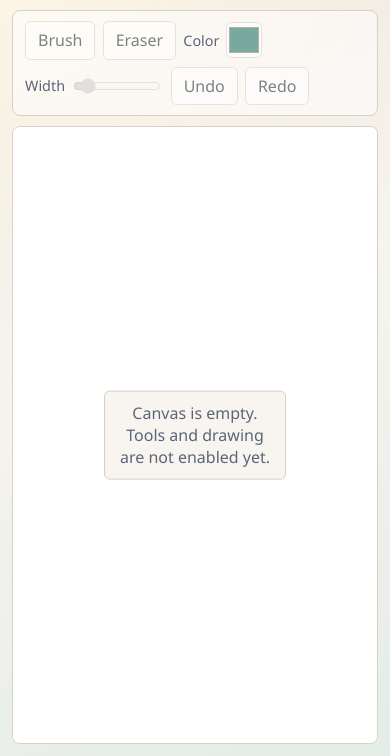
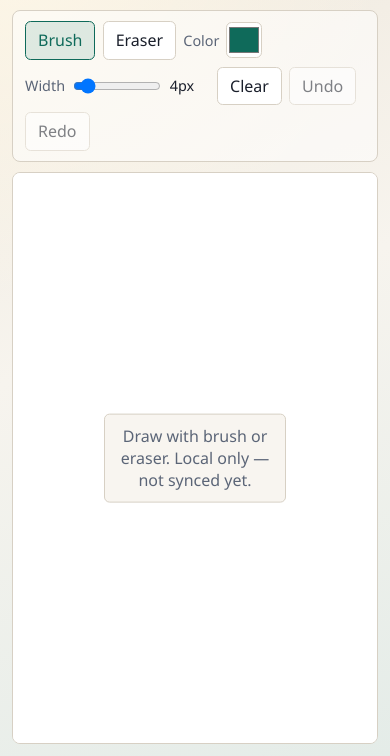
Before and after one commit to Venkat-Kolasani/Loomline, a website built with Vite: page client/index.html in a window 390 px wide. Shown: the part 88-844 px from the top of the page. Built offline with nearby package versions, Linux system fonts and the light colour scheme; files whose address does not match are found by name.

Commit message:
feat(canvas): add local pointer drawing tools

```diff
--- a/client/index.html
+++ b/client/index.html
@@ -24,54 +24,53 @@
         aria-label="Drawing tools"
         aria-controls="live-canvas"
       >
-        <button type="button" id="tool-brush" disabled>Brush</button>
-        <button type="button" id="tool-eraser" disabled>Eraser</button>
+        <button
+          type="button"
+          id="tool-brush"
+          class="is-active"
+          aria-pressed="true"
+        >
+          Brush
+        </button>
+        <button type="button" id="tool-eraser" aria-pressed="false">
+          Eraser
+        </button>
         <label class="field">
           <span>Color</span>
-          <input
-            id="tool-color"
-            type="color"
-            value="#0f6a5a"
-            disabled
-            aria-disabled="true"
-          />
+          <input id="tool-color" type="color" value="#0f6a5a" />
         </label>
         <label class="field">
           <span>Width</span>
-          <input
-            id="tool-width"
-            type="range"
-            min="1"
-            max="32"
-            value="4"
-            disabled
-            aria-disabled="true"
-          />
+          <input id="tool-width" type="range" min="1" max="32" value="4" />
+          <span id="tool-width-value" class="width-value">4px</span>
         </label>
-        <button type="button" id="tool-undo" disabled>Undo</button>
-        <button type="button" id="tool-redo" disabled>Redo</button>
+        <button type="button" id="tool-clear">Clear</button>
+        <button type="button" id="tool-undo" disabled title="Server undo comes later">
+          Undo
+        </button>
+        <button type="button" id="tool-redo" disabled title="Server redo comes later">
+          Redo
+        </button>
       </div>
 
-      <section
-        class="stage-wrap"
-        aria-label="Drawing surface"
-      >
+      <section class="stage-wrap" aria-label="Drawing surface">
         <div id="canvas-stage" class="canvas-stage">
           <canvas
             id="committed-canvas"
             width="1"
             height="1"
-            aria-label="Committed drawing layer"
+            aria-hidden="true"
           ></canvas>
           <canvas
             id="live-canvas"
             width="1"
             height="1"
-            aria-label="Live stroke overlay"
+            tabindex="0"
+            aria-label="Drawing canvas. Use brush or eraser to draw."
           ></canvas>
         </div>
         <p id="empty-state" class="empty-state">
-          Canvas is empty. Tools and drawing are not enabled yet.
+          Draw with brush or eraser. Local only — not synced yet.
         </p>
       </section>
     </div>
--- /dev/null
+++ b/client/src/canvas/local-drawing.ts
@@ -0,0 +1,202 @@
+import type { CanvasBackingSize } from "./sizing";
+import { clientToCssPoint } from "./sizing";
+import { appendFilteredPoint } from "./points";
+import {
+  paintStroke,
+  paintStrokes,
+  type DrawingTool,
+  type Stroke,
+} from "./stroke";
+import type { LayeredCanvasSurface } from "./layers";
+
+export interface LocalDrawingOptions {
+  surface: LayeredCanvasSurface;
+  liveCanvas: HTMLCanvasElement;
+  minPointDistance?: number;
+  onStrokesChanged?: (hasInk: boolean) => void;
+}
+
+/**
+ * Local-only pointer drawing. Finished strokes live on the committed layer;
+ * the in-progress stroke paints on the live overlay. No networking.
+ */
+export class LocalDrawingController {
+  private readonly surface: LayeredCanvasSurface;
+  private readonly liveCanvas: HTMLCanvasElement;
+  private readonly minPointDistance: number;
+  private readonly onStrokesChanged?: (hasInk: boolean) => void;
+
+  private completed: Stroke[] = [];
+  private active: Stroke | null = null;
+  private drawing = false;
+  private activePointerId: number | null = null;
+
+  private tool: DrawingTool = "brush";
+  private color = "#0f6a5a";
+  private width = 4;
+
+  constructor(options: LocalDrawingOptions) {
+    this.surface = options.surface;
+    this.liveCanvas = options.liveCanvas;
+    this.minPointDistance = options.minPointDistance ?? 1.5;
+    this.onStrokesChanged = options.onStrokesChanged;
+
+    this.liveCanvas.addEventListener("pointerdown", this.onPointerDown);
+    this.liveCanvas.addEventListener("pointermove", this.onPointerMove);
+    this.liveCanvas.addEventListener("pointerup", this.onPointerUp);
+    this.liveCanvas.addEventListener("pointercancel", this.onPointerUp);
+    this.liveCanvas.addEventListener("lostpointercapture", this.onLostCapture);
+  }
+
+  getPainters(): {
+    paintCommitted: (
+      ctx: CanvasRenderingContext2D,
+      size: CanvasBackingSize,
+    ) => void;
+    paintLive: (
+      ctx: CanvasRenderingContext2D,
+      size: CanvasBackingSize,
+    ) => void;
+  } {
+    return {
+      paintCommitted: (ctx) => {
+        paintStrokes(ctx, this.completed);
+      },
+      paintLive: (ctx) => {
+        if (this.active) {
+          paintStroke(ctx, this.active, "preview");
+        }
+      },
+    };
+  }
+
+  setTool(tool: DrawingTool): void {
+    this.tool = tool;
+  }
+
+  setColor(color: string): void {
+    this.color = color;
+  }
+
+  setWidth(width: number): void {
+    const next = Math.min(32, Math.max(1, Math.round(width)));
+    this.width = next;
+  }
+
+  getTool(): DrawingTool {
+    return this.tool;
+  }
+
+  clearLocal(): void {
+    this.completed = [];
+    this.active = null;
+    this.drawing = false;
+    this.activePointerId = null;
+    this.surface.markAllDirty();
+    this.notify();
+  }
+
+  hasInk(): boolean {
+    return this.completed.length > 0 || this.active !== null;
+  }
+
+  destroy(): void {
+    this.liveCanvas.removeEventListener("pointerdown", this.onPointerDown);
+    this.liveCanvas.removeEventListener("pointermove", this.onPointerMove);
+    this.liveCanvas.removeEventListener("pointerup", this.onPointerUp);
+    this.liveCanvas.removeEventListener("pointercancel", this.onPointerUp);
+    this.liveCanvas.removeEventListener("lostpointercapture", this.onLostCapture);
+  }
+
+  private readonly onPointerDown = (event: PointerEvent): void => {
+    if (event.button !== 0 && event.pointerType === "mouse") {
+      return;
+    }
+    if (this.drawing) {
+      return;
+    }
+
+    event.preventDefault();
+    try {
+      this.liveCanvas.setPointerCapture(event.pointerId);
+    } catch {
+      // Some environments reject capture for non-trusted events; drawing still works on-target.
+    }
+    this.drawing = true;
+    this.activePointerId = event.pointerId;
+
+    const point = this.toCanvasPoint(event);
+    this.active = {
+      tool: this.tool,
+      color: this.color,
+      width: this.width,
+      points: [point],
+    };
+    this.surface.markDirty("live");
+    this.notify();
+  };
+
+  private readonly onPointerMove = (event: PointerEvent): void => {
+    if (!this.drawing || event.pointerId !== this.activePointerId || !this.active) {
+      return;
+    }
+
+    event.preventDefault();
+    const point = this.toCanvasPoint(event);
+    const nextPoints = appendFilteredPoint(
+      this.active.points,
+      point,
+      this.minPointDistance,
+    );
+    if (nextPoints.length === this.active.points.length) {
+      return;
+    }
+
+    this.active = { ...this.active, points: nextPoints };
+    this.surface.markDirty("live");
+  };
+
+  private readonly onPointerUp = (event: PointerEvent): void => {
+    if (!this.drawing || event.pointerId !== this.activePointerId) {
+      return;
+    }
+    event.preventDefault();
+    this.finishStroke(event.pointerId);
+  };
+
+  private readonly onLostCapture = (event: PointerEvent): void => {
+    if (!this.drawing || event.pointerId !== this.activePointerId) {
+      return;
+    }
+    this.finishStroke(event.pointerId);
+  };
+
+  private finishStroke(pointerId: number): void {
+    try {
+      if (this.liveCanvas.hasPointerCapture(pointerId)) {
+        this.liveCanvas.releasePointerCapture(pointerId);
+      }
+    } catch {
+      // Ignore release failures when capture was never held.
+    }
+
+    if (this.active && this.active.points.length > 0) {
+      this.completed = [...this.completed, this.active];
+    }
+
+    this.active = null;
+    this.drawing = false;
+    this.activePointerId = null;
+    this.surface.markAllDirty();
+    this.notify();
+  }
+
+  private toCanvasPoint(event: PointerEvent): { x: number; y: number } {
+    const rect = this.liveCanvas.getBoundingClientRect();
+    return clientToCssPoint(event.clientX, event.clientY, rect.left, rect.top);
+  }
+
+  private notify(): void {
+    this.onStrokesChanged?.(this.hasInk());
+  }
+}
--- a/client/src/main.ts
+++ b/client/src/main.ts
@@ -1,4 +1,6 @@
 import { LayeredCanvasSurface } from "./canvas/layers";
+import { LocalDrawingController } from "./canvas/local-drawing";
+import type { DrawingTool } from "./canvas/stroke";
 
 function requireElement<T extends Element>(
   selector: string,
@@ -31,16 +33,99 @@ const emptyState = requireElement(
   "#empty-state",
   (node): node is HTMLElement => node instanceof HTMLElement,
 );
+const brushButton = requireElement(
+  "#tool-brush",
+  (node): node is HTMLButtonElement => node instanceof HTMLButtonElement,
+);
+const eraserButton = requireElement(
+  "#tool-eraser",
+  (node): node is HTMLButtonElement => node instanceof HTMLButtonElement,
+);
+const colorInput = requireElement(
+  "#tool-color",
+  (node): node is HTMLInputElement => node instanceof HTMLInputElement,
+);
+const widthInput = requireElement(
+  "#tool-width",
+  (node): node is HTMLInputElement => node instanceof HTMLInputElement,
+);
+const clearButton = requireElement(
+  "#tool-clear",
+  (node): node is HTMLButtonElement => node instanceof HTMLButtonElement,
+);
+const widthValue = requireElement(
+  "#tool-width-value",
+  (node): node is HTMLElement => node instanceof HTMLElement,
+);
+
+let drawing!: LocalDrawingController;
 
 const surface = new LayeredCanvasSurface({
   committedCanvas,
   liveCanvas,
+  paintCommitted: (ctx, size) => {
+    drawing.getPainters().paintCommitted(ctx, size);
+  },
+  paintLive: (ctx, size) => {
+    drawing.getPainters().paintLive(ctx, size);
+  },
+});
+
+drawing = new LocalDrawingController({
+  surface,
+  liveCanvas,
+  onStrokesChanged: (hasInk) => {
+    emptyState.hidden = hasInk;
+  },
 });
 
 function resizeSurface(): void {
   const rect = stage.getBoundingClientRect();
   surface.resizeToContainer(rect.width, rect.height);
 }
+
+function setActiveTool(tool: DrawingTool): void {
+  drawing.setTool(tool);
+  brushButton.setAttribute("aria-pressed", tool === "brush" ? "true" : "false");
+  eraserButton.setAttribute(
+    "aria-pressed",
+    tool === "eraser" ? "true" : "false",
+  );
+  brushButton.classList.toggle("is-active", tool === "brush");
+  eraserButton.classList.toggle("is-active", tool === "eraser");
+  colorInput.disabled = tool === "eraser";
+  colorInput.setAttribute("aria-disabled", tool === "eraser" ? "true" : "false");
+}
+
+function syncWidthLabel(): void {
+  widthValue.textContent = `${widthInput.value}px`;
+}
+
+brushButton.addEventListener("click", () => {
+  setActiveTool("brush");
+});
+
+eraserButton.addEventListener("click", () => {
+  setActiveTool("eraser");
+});
+
+colorInput.addEventListener("input", () => {
+  drawing.setColor(colorInput.value);
+});
+
+widthInput.addEventListener("input", () => {
+  drawing.setWidth(Number(widthInput.value));
+  syncWidthLabel();
+});
+
+clearButton.addEventListener("click", () => {
+  drawing.clearLocal();
+});
+
+drawing.setColor(colorInput.value);
+drawing.setWidth(Number(widthInput.value));
+setActiveTool("brush");
+syncWidthLabel();
 
 resizeSurface();
 surface.paintNow();
@@ -68,7 +153,6 @@ async function refreshConnectionPlaceholder(): Promise<void> {
       connectionStatus.textContent = "Disconnected";
       return;
     }
-    // Room WebSocket is not wired yet; health only proves the Worker origin.
     connectionStatus.textContent = "Disconnected";
   } catch {
     connectionStatus.textContent = "Disconnected";
--- a/client/src/styles.css
+++ b/client/src/styles.css
@@ -116,6 +116,18 @@ h1 {
   cursor: not-allowed;
 }
 
+.toolbar button.is-active {
+  border-color: var(--accent);
+  background: rgba(15, 106, 90, 0.12);
+  color: var(--accent);
+}
+
+.width-value {
+  min-width: 2.5rem;
+  font-variant-numeric: tabular-nums;
+  color: var(--ink);
+}
+
 .field {
   display: inline-flex;
   align-items: center;
@@ -168,6 +180,12 @@ h1 {
 #live-canvas {
   z-index: 2;
   background: transparent;
+  cursor: crosshair;
+}
+
+#live-canvas:focus-visible {
+  outline: 2px solid var(--accent);
+  outline-offset: -2px;
 }
 
 .empty-state {
--- a/worker/index.ts
+++ b/worker/index.ts
@@ -16,7 +16,7 @@ export default {
       return Response.json({
         ok: true,
         service: "loomline",
-        phase: "canvas-shell",
+        phase: "local-drawing",
       });
     }
 
```
Also changed, not shown: test/scaffold.test.ts (+1 -1 lines).
